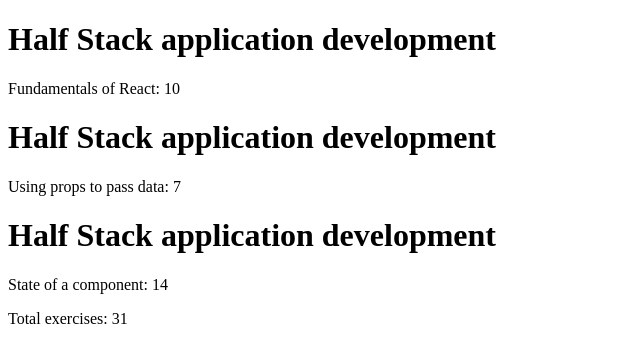
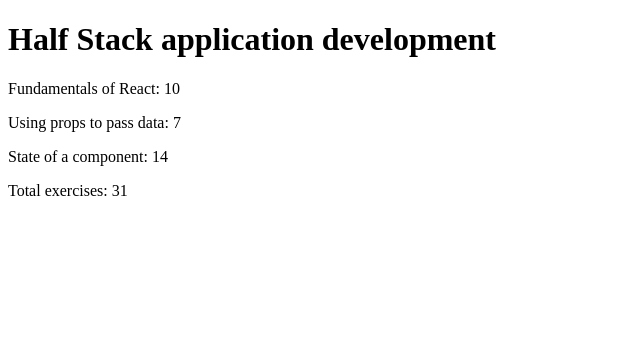
Before and after one commit to Pyth-n/full-stack, a React (Create React App) app in the folder part1/course-information/: page / in a window 1280 px wide. Shown: the top 362 px of the page, without its empty margins (0-640 px from the left). Built offline with nearby package versions, Linux system fonts and the light colour scheme.

Commit message:
Update App.js
remove unnecessary headers

```diff
--- a/part1/course-information/src/App.js
+++ b/part1/course-information/src/App.js
@@ -46,9 +46,7 @@ function App() {
     <div>
       <Header course={course}/>
       <Content part={part1} exercises={exercise1} />
-      <Header course={course}/>
       <Content part={part2} exercises={exercise2} />
-      <Header course={course}/>
       <Content part={part3} exercises={exercise3} />
       <Total exercises={[exercise1, exercise2, exercise3]} />
     </div>
```
